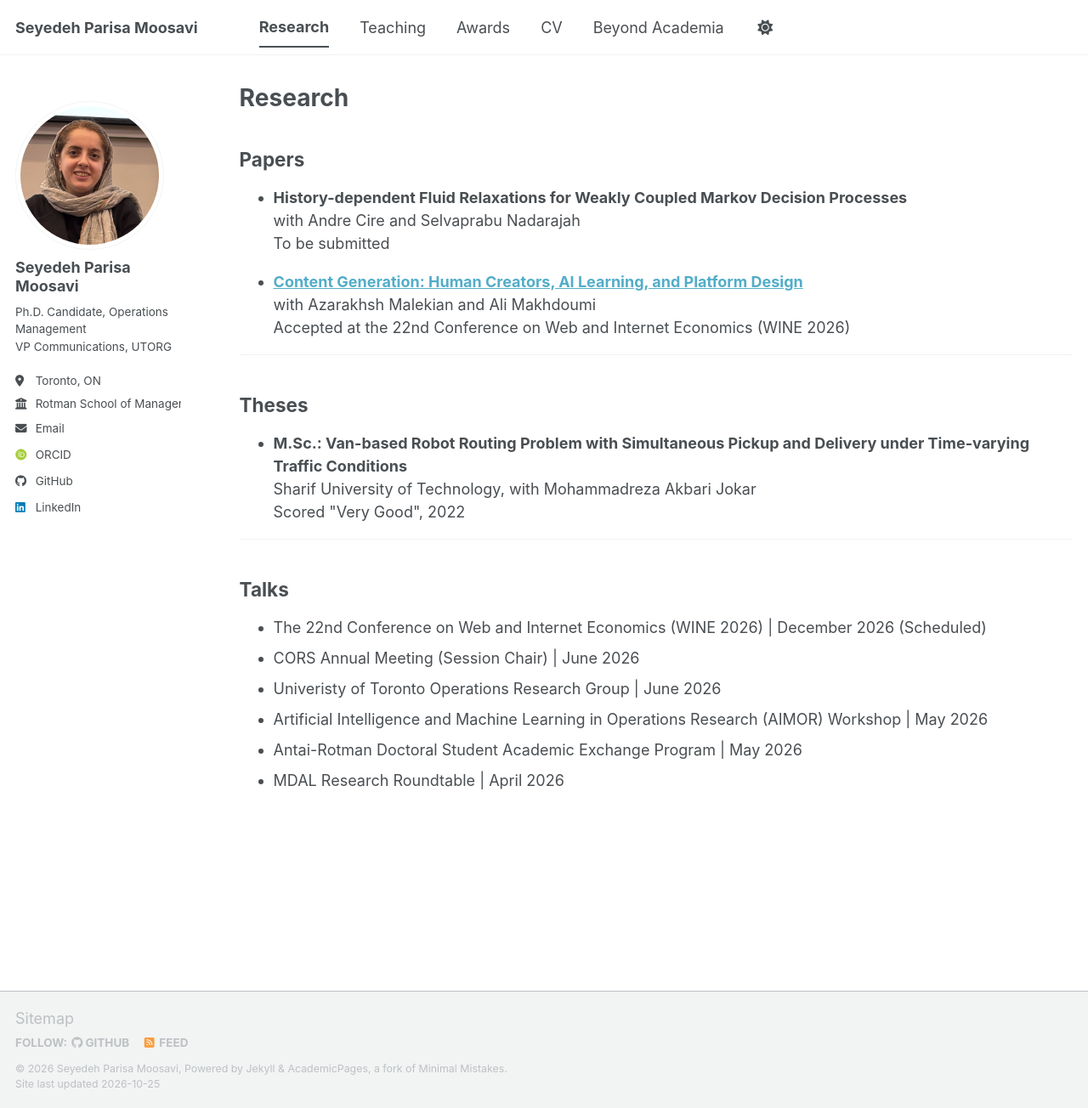
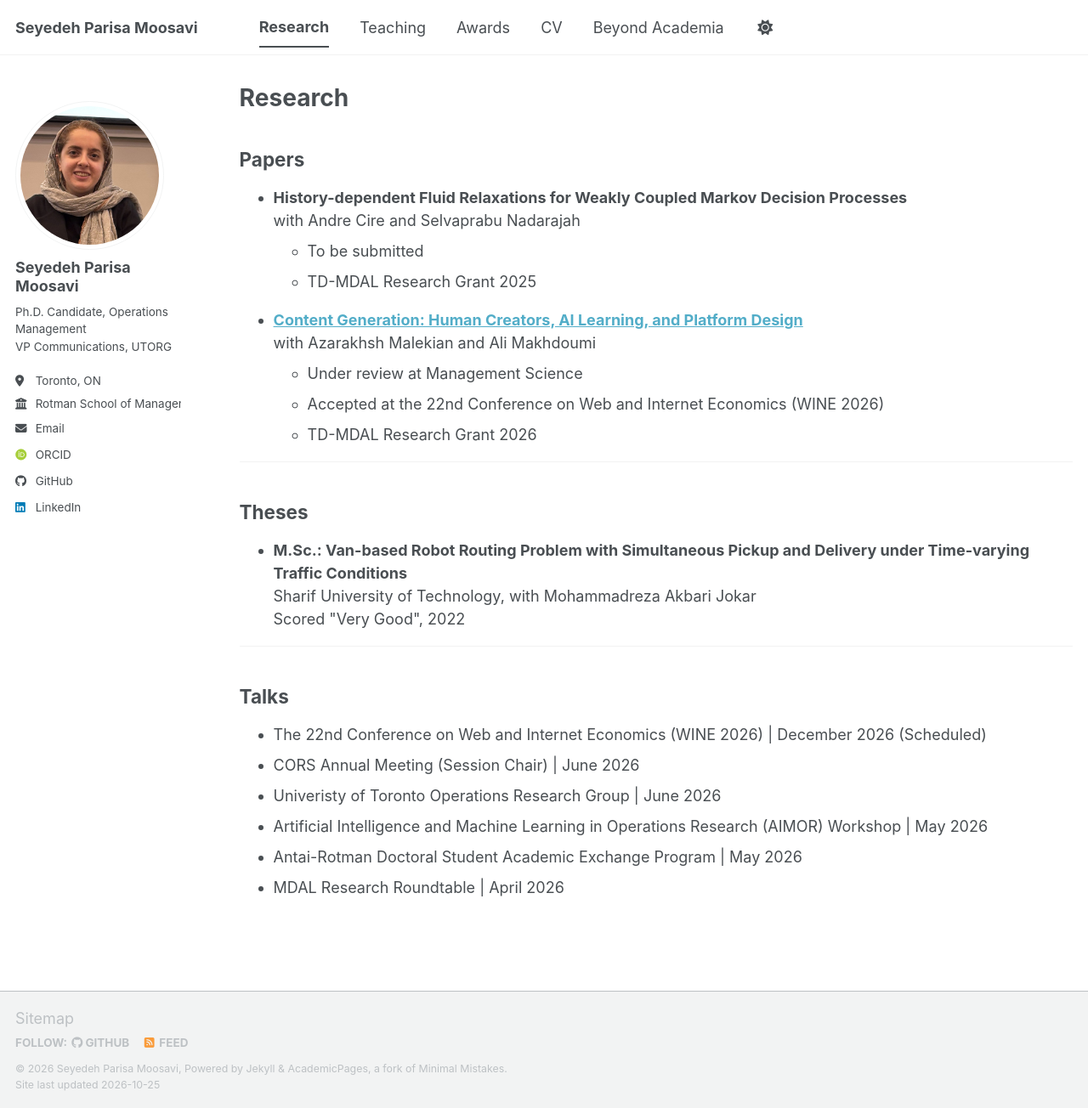
Before and after one commit to parisamsv/parisamsv.github.io, a Jekyll site: the page built from _pages/publications.html, in a window 1280 px wide and 1304 px high. Shown: the whole window at 85% size. Built offline with Jekyll 4.4.1, drawn with Linux system fonts in a browser that asks for light colours; some web fonts are replaced; a script bundle is joined from its source files by our own code; library files that are not in the unit come from our copies.

Commit message:
Update publication details with submission and grant info
Added submission status and grant information for publications.

```diff
--- a/_pages/publications.html
+++ b/_pages/publications.html
@@ -11,7 +11,10 @@ author_profile: true
     <li>
         <strong>History-dependent Fluid Relaxations for Weakly Coupled Markov Decision Processes</strong><br>
         with Andre Cire and Selvaprabu Nadarajah<br>
-        To be submitted
+        <ul>
+            <li>To be submitted</li>
+            <li>TD-MDAL Research Grant 2025</li>
+        </ul>
     </li>
 </ul>
 
@@ -19,7 +22,12 @@ author_profile: true
     <li>
         <strong><a href="https://papers.ssrn.com/sol3/papers.cfm?abstract_id=7301478">Content Generation: Human Creators, AI Learning, and Platform Design</a></strong><br>
         with Azarakhsh Malekian and Ali Makhdoumi<br>
-        Accepted at the 22nd Conference on Web and Internet Economics (WINE 2026)
+
+        <ul>
+            <li>Under review at Management Science</li>
+            <li>Accepted at the 22nd Conference on Web and Internet Economics (WINE 2026)</li>
+            <li>TD-MDAL Research Grant 2026</li>
+        </ul>
     </li>
 </ul>
 
```
